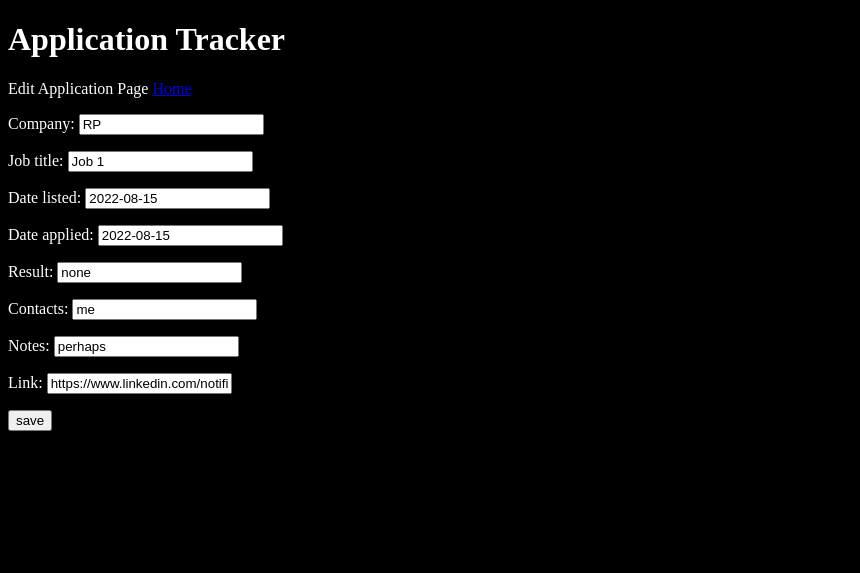
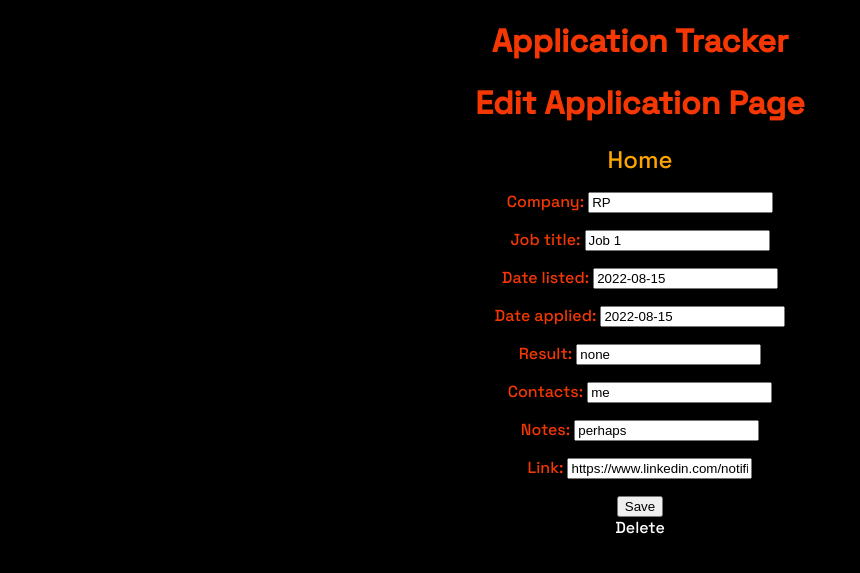
Before and after one commit to danieldenton/tracker, a Django app: page /1/ in a window 1280 px wide. Shown: the top 573 px of the page, without its empty margins (0-860 px from the left). Run offline with Django 4.2, Linux system fonts and the light colour scheme; data comes from the database, SQL or seed files in the repository; both versions use the stored data as it was after the commit.

Commit message:
delete added

```diff
--- a/tracker/main/static/style.css
+++ b/tracker/main/static/style.css
@@ -1,11 +1,22 @@
+@import url('https://fonts.googleapis.com/css2?family=Space+Grotesk:wght@500&display=swap');
+
 :root {
-    color: white;
+    color: rgb(245, 56, 3);
     background-color: black;
+    text-align: center;
+    font-family: 'Space Grotesk';
 }
 
 .apps {
+
     display: flex;
     flex-direction: row;
+}
+
+.page-link {
+    font-size: 1.5em;
+    color: orange;
+    text-decoration: none;
 }
 
 .company {
@@ -39,3 +50,42 @@
 .notes {
     margin-left: 1em;
 }
+
+.listing-link {
+    color: white;
+    margin-left: 1em;
+    margin-top: 1em;
+    text-decoration: none;
+}
+
+.listing-link:focus {
+    color: white;
+}
+
+.listing-link:hover {
+    color: red;
+}
+
+.edit-link {
+    color: white;
+    margin-left: 1em;
+    margin-top: 1em;
+    text-decoration: none;
+}
+
+.edit-link:hover {
+    color: red;
+}
+
+.edit-div {
+    display: block;
+}
+
+.delete-link {
+    color: white;
+    text-decoration: none;
+}
+
+.delete-link:hover {
+    color: red;
+}
--- a/tracker/main/templates/main/edit.html
+++ b/tracker/main/templates/main/edit.html
@@ -1,16 +1,20 @@
 {% extends 'main/base.html' %}
 
+{% block title %}Edit Application{% endblock %}
+
 {% block content %}
+<div class="edit-div">
+<h1>Edit Application Page</h1>
 
-Edit Application Page
-
-<a href="/">Home</a>
+<a href="/" class="page-link">Home</a>
 
 <form method="POST" action="">
     {% csrf_token %}
     {{form.as_p}}
-    <button type="submit", name="save">save</button>
+    <button type="submit", name="save">Save</button>
 </form>
+<a href="/{{application.id}}/delete/" class="delete-link">Delete</a>
 
+</div>
 
 {% endblock %}
--- a/tracker/main/templates/main/home.html
+++ b/tracker/main/templates/main/home.html
@@ -2,7 +2,7 @@
 
 {% block content %}
 
-<a href="/add">Add Application</a>
+<a href="/add" class="page-link">Add Application</a>
     {% for a in application %}
     <div class="apps">
     <p class="company">{{a.company}}</p>
@@ -12,8 +12,8 @@
     <p class="applied">{{a.date_applied}}</p>
     <p class="contacts">{{a.contacts}}</p>
     <p class="notes">{{a.notes}}</p>
-    <a href="{{a.link}}" class="link">see the listing</a>
-    <a href="/{{a.id}}" class="edit-btn">Edit</a>
+    <a href="{{a.link}}" class="listing-link">see the listing</a>
+    <a href="/{{a.id}}" class="edit-link">Edit</a>
     </div>
     {% endfor %}
 </form>
--- a/tracker/main/urls.py
+++ b/tracker/main/urls.py
@@ -5,5 +5,6 @@ from . import views
 urlpatterns = [
     path('', views.home, name='home'),
     path('add/', views.add, name='add'),
-    path('<int:id>/', views.edit, name='edit')
+    path('<int:id>/', views.edit, name='edit'),
+    path('<int:id>/delete/', views.delete, name='delete')
 ]
--- a/tracker/main/views.py
+++ b/tracker/main/views.py
@@ -29,7 +29,7 @@ def add(request):
 def edit(request, id):
     application = Application.objects.get(id=id)
     form = ApplicationForm(instance=application)
-    context = {'form': form}
+    context = {'form': form, 'application': application}
     if request.method == "POST":
         form = ApplicationForm(request.POST, instance=application)
         if form.is_valid():
@@ -37,12 +37,15 @@ def edit(request, id):
 
         return redirect('/')
 
-    elif request.method == "DELETE":
-        form = ApplicationForm(request.DELETE, instance=application)
-        if form.is_valid():
-            form.object.update()
+    return render(request, 'main/edit.html', context)
 
+
+def delete(request, id):
+    application = Application.objects.get(id=id)
+    if request.method == "POST":
+        application.delete()
         return redirect('/')
 
+    context = {'application': application}
 
-    return render(request, 'main/edit.html', context)
+    return render(request, 'main/delete.html', context)
```
Also changed, not shown: tracker/main/templates/main/delete.html (added, +18 -0 lines), tracker/db.sqlite3.
